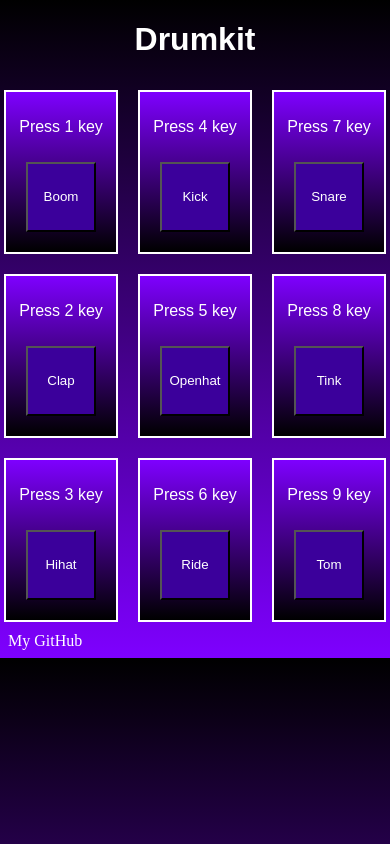
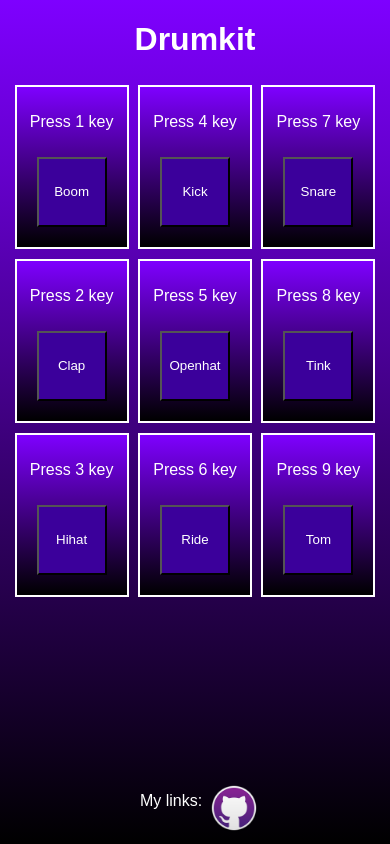
Before and after one commit to R3VZz/virtualDrumkit, a plain HTML site: page index.html in a window 390 px wide. Drawn offline with Linux system fonts and the light colour scheme.

Commit message:
trying out media queries and adjusted footer

```diff
--- a/index.html
+++ b/index.html
@@ -66,7 +66,8 @@
 
 </body>
 <footer>
-    <a href="https://github.com/R3VZz">My GitHub</a>
+    <p>My links: </p>
+    <a href="https://github.com/R3VZz" target="_blank"><img src="./images/github.png" alt="Github Logo"></a>
 </footer>
 <script src="script.js"></script>
 
--- a/style.css
+++ b/style.css
@@ -1,6 +1,9 @@
+html {
+    height: 100%;
+}
+
 body {
-    height: 100%;
-    background: linear-gradient(#000000, #7e00ff);
+    background: linear-gradient(#7e00ff, #000000);
 }
 
 h1, p {
@@ -14,7 +17,6 @@ h1, p {
     justify-content: center;
 }
 
-
 .playSoundCol {
     display: flex;
     justify-content: center;
@@ -25,11 +27,12 @@ h1, p {
     background: linear-gradient(#7e00ff, #000000);
     padding: 10px;
     border: solid rgb(255, 255, 255) 2px;
-    margin: 10px;
+    margin: 5px;
     display: flex;
     justify-content: center;
     flex-direction: column;
 }
+
 .playSoundCol > div> button:hover {
     border: solid rgb(255, 217, 0) 2px;
     color: rgb(255, 217, 0);
@@ -45,11 +48,51 @@ h1, p {
     background-color: rgb(59, 0, 155);
 }
 
+footer {
+    display: flex;
+    justify-content: center;
+    text-align: center;
+    position: fixed;
+    bottom: 0;
+    width: 100%;
+}
+
 footer > a {
     color: white;
     text-decoration: none;
+
 }
 
 footer > a:hover {
     font-size: large;
 }
+
+footer > a > img {
+    width: 50px;
+    padding: 5px;
+    margin: 2px;
+}
+
+footer > a > img:hover {
+    filter: drop-shadow(5px 5px 5px rgb(31, 31, 31));
+}
+
+
+@media only screen and (max-width: 600px) {
+    .app {
+        display: flex;
+        justify-content: center;
+        /* flex-direction: column; */
+        flex-wrap: wrap;
+
+    }
+
+    .playSoundCol {
+        width: 33%;
+        /* box-sizing: border-box; */
+    }
+
+    .playSoundCol > div {
+        align-self: center;
+    }
+}
```
Also changed, not shown: images/github.png (added).
